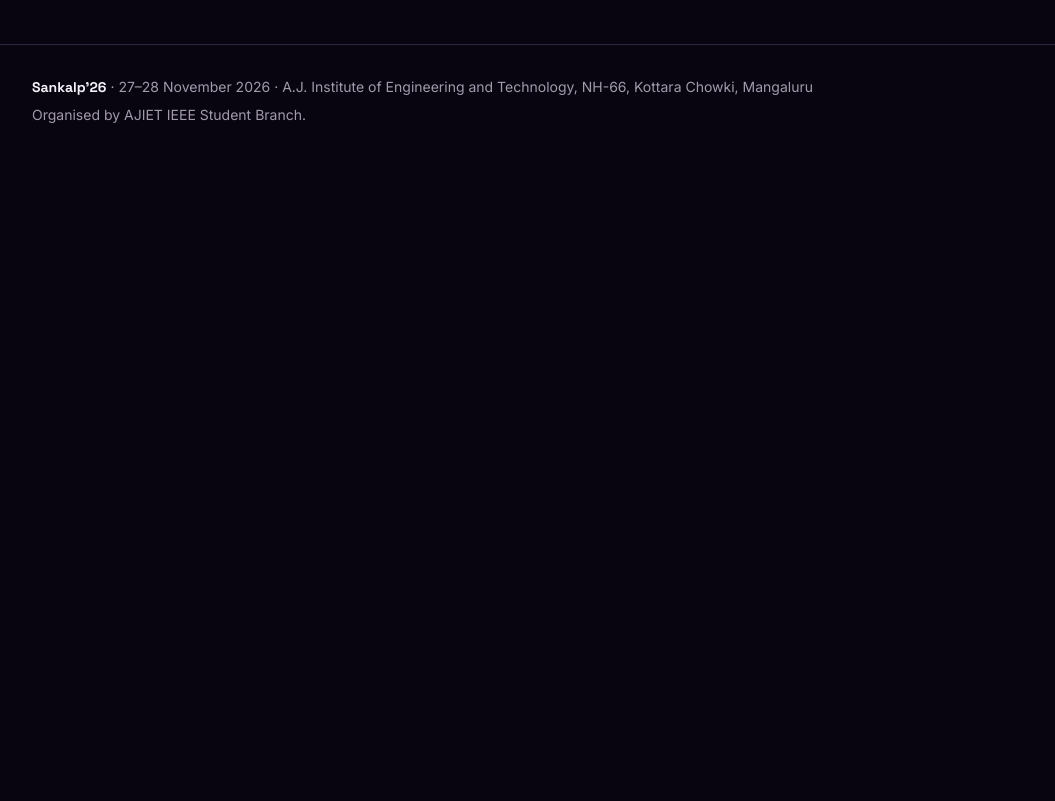
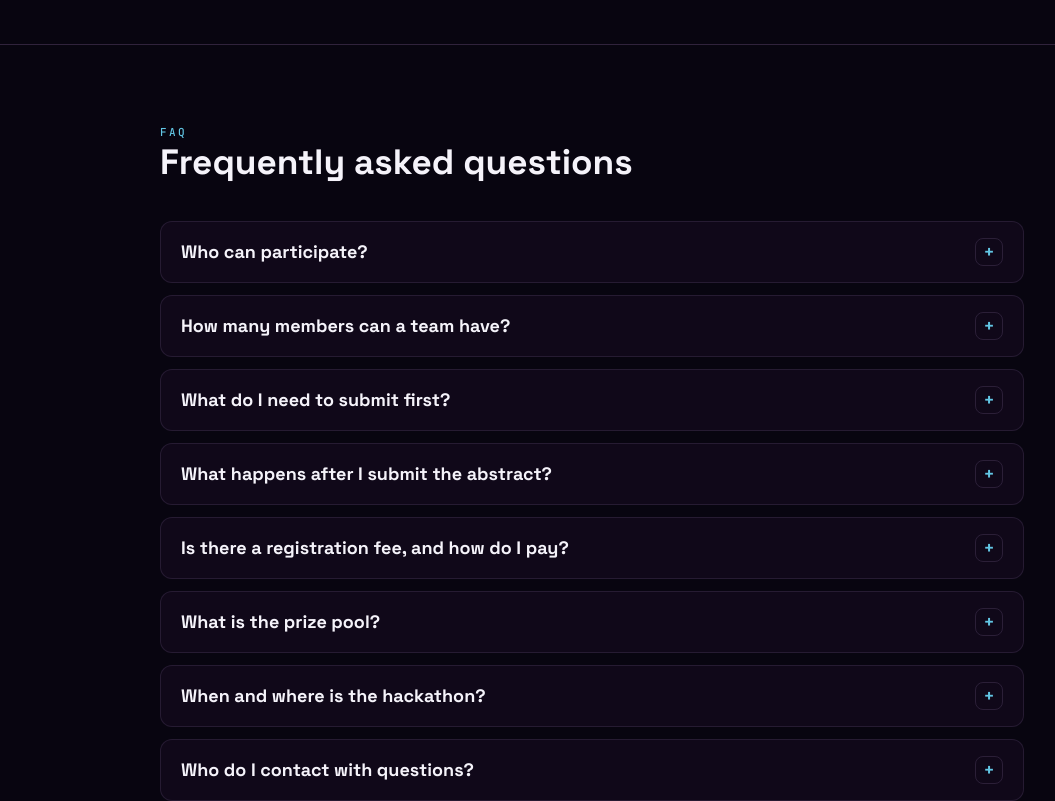
Before and after one commit to bharath1545/sankalp, a Next.js app in the folder web/: page / in a window 1280 px wide. Shown: the part 6240-7041 px from the top of the page, without its empty margins (48-1103 px from the left). Before the commit the page ends 6397 px from the top, so only its background shows below. Built offline with nearby package versions, Linux system fonts and the light colour scheme.

Commit message:
feat(web): add FAQ section

```diff
--- a/web/src/app/page.tsx
+++ b/web/src/app/page.tsx
@@ -2,6 +2,7 @@ import { About } from "@/components/about";
 import { AbstractForm } from "@/components/abstract-form";
 import { AbstractFormGate } from "@/components/abstract-form-gate";
 import { AbstractRegistration } from "@/components/abstract-registration";
+import { Faq } from "@/components/faq";
 import { Hero } from "@/components/hero";
 import { Prizes } from "@/components/prizes";
 import { Tracks } from "@/components/tracks";
@@ -18,6 +19,7 @@ export default function Page() {
           <AbstractForm />
         </AbstractFormGate>
       </AbstractRegistration>
+      <Faq />
     </>
   );
 }
--- /dev/null
+++ b/web/src/components/faq.tsx
@@ -0,0 +1,94 @@
+"use client";
+
+import { useRef, useState } from "react";
+import { faqItems } from "@/lib/faq";
+
+/**
+ * Section 9: FAQ. An accordion built on the WAI-ARIA pattern, with no extra dependency.
+ * Each question is a button inside a heading. Up, Down, Home and End move between questions.
+ * Any number of answers can be open at once.
+ */
+export function Faq() {
+  const [open, setOpen] = useState<ReadonlySet<string>>(new Set());
+  const buttons = useRef<(HTMLButtonElement | null)[]>([]);
+
+  const toggle = (id: string) =>
+    setOpen((current) => {
+      const next = new Set(current);
+      if (!next.delete(id)) next.add(id);
+      return next;
+    });
+
+  function onKeyDown(event: React.KeyboardEvent, index: number) {
+    const last = faqItems.length - 1;
+    const target =
+      event.key === "ArrowDown"
+        ? (index + 1) % faqItems.length
+        : event.key === "ArrowUp"
+          ? (index - 1 + faqItems.length) % faqItems.length
+          : event.key === "Home"
+            ? 0
+            : event.key === "End"
+              ? last
+              : null;
+    if (target === null) return;
+    event.preventDefault();
+    buttons.current[target]?.focus();
+  }
+
+  return (
+    <section id="faq" className="scroll-mt-20 border-t border-line" data-testid="faq">
+      <div className="mx-auto max-w-4xl px-4 py-16 sm:py-20">
+        <p className="lp-eyebrow">FAQ</p>
+        <h2 className="lp-h2 max-w-2xl">Frequently asked questions</h2>
+
+        <div className="mt-10 grid gap-3">
+          {faqItems.map((item, i) => {
+            const isOpen = open.has(item.id);
+            const buttonId = `faq-q-${item.id}`;
+            const panelId = `faq-a-${item.id}`;
+            return (
+              <div
+                key={item.id}
+                data-testid="faq-item"
+                className="rounded-lg border border-line-strong/40 bg-deep"
+              >
+                <h3>
+                  <button
+                    ref={(el) => {
+                      buttons.current[i] = el;
+                    }}
+                    id={buttonId}
+                    type="button"
+                    aria-expanded={isOpen}
+                    aria-controls={panelId}
+                    onClick={() => toggle(item.id)}
+                    onKeyDown={(e) => onKeyDown(e, i)}
+                    className="flex w-full items-center justify-between gap-4 rounded-lg px-5 py-4 text-left font-display text-base font-bold leading-snug focus-visible:outline-2 focus-visible:outline-offset-2 focus-visible:outline-cyan sm:text-lg"
+                  >
+                    <span>{item.question}</span>
+                    <span
+                      aria-hidden="true"
+                      className={`grid size-7 shrink-0 place-items-center rounded-md border border-line-strong/50 font-mono text-base text-cyan transition-transform ${isOpen ? "rotate-45" : ""}`}
+                    >
+                      +
+                    </span>
+                  </button>
+                </h3>
+                <div
+                  id={panelId}
+                  role="region"
+                  aria-labelledby={buttonId}
+                  hidden={!isOpen}
+                  className="px-5 pb-5 text-sm leading-relaxed text-muted sm:text-base"
+                >
+                  {item.answer}
+                </div>
+              </div>
+            );
+          })}
+        </div>
+      </div>
+    </section>
+  );
+}
--- /dev/null
+++ b/web/src/lib/faq.ts
@@ -0,0 +1,55 @@
+import { ABSTRACT_FORMATS, MAX_ABSTRACT_MB } from "./abstract-rules";
+import { dateText, formatInr, siteConfig } from "./config";
+
+export interface FaqItem {
+  id: string;
+  question: string;
+  answer: string;
+}
+
+/**
+ * Section 9 content. Every fact comes from `siteConfig` or from the live site's
+ * About page, so nothing here is invented. Rules text is not included yet (Q28).
+ */
+export const faqItems: FaqItem[] = [
+  {
+    id: "eligibility",
+    question: "Who can participate?",
+    answer: `${siteConfig.eligibility} can participate.`,
+  },
+  {
+    id: "team-size",
+    question: "How many members can a team have?",
+    answer: `A team can have ${siteConfig.teamSize.min} to ${siteConfig.teamSize.max} members. Give the name, USN and email of every member. Member 1 is the team leader.`,
+  },
+  {
+    id: "abstract",
+    question: "What do I need to submit first?",
+    answer: `Choose one of the seven problem statements and submit a one-page abstract: the problem, your proposed solution, your approach and the potential impact. Accepted formats are ${ABSTRACT_FORMATS.join(", ")}, up to ${MAX_ABSTRACT_MB} MB.`,
+  },
+  {
+    id: "after-abstract",
+    question: "What happens after I submit the abstract?",
+    answer: `Abstract submission closes on ${dateText.submission}. Shortlisted teams are informed on ${dateText.acceptance}. Shortlisted teams then complete Final Registration by ${dateText.registration}.`,
+  },
+  {
+    id: "fee",
+    question: "Is there a registration fee, and how do I pay?",
+    answer: `Only shortlisted teams pay. The fee is ${formatInr(siteConfig.feePerTeamInr)} per team. Payment is by UPI during Final Registration: enter the UTR and upload the payment screenshot. The organisers verify each payment by hand.`,
+  },
+  {
+    id: "prizes",
+    question: "What is the prize pool?",
+    answer: `Teams compete for a total prize pool of ${formatInr(siteConfig.prizePoolInr)}.`,
+  },
+  {
+    id: "when-where",
+    question: "When and where is the hackathon?",
+    answer: `${siteConfig.name} is a 24-hour hackathon on ${dateText.event} at ${siteConfig.venue.name}, ${siteConfig.venue.address}.`,
+  },
+  {
+    id: "contact",
+    question: "Who do I contact with questions?",
+    answer: `Email ${siteConfig.email}.`,
+  },
+];
```
Also changed, not shown: 2 other files (tests, documents, lock files or other folders).
